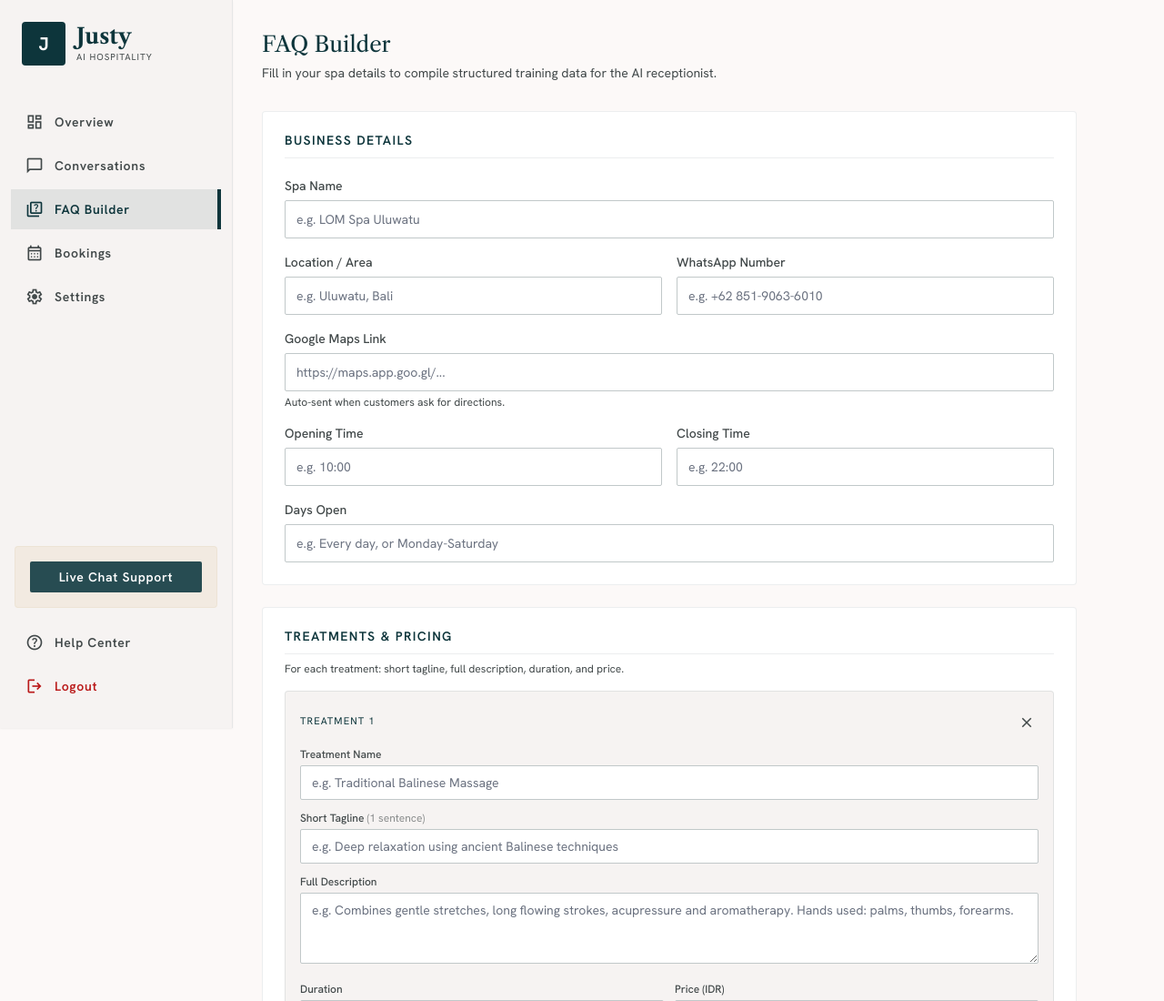
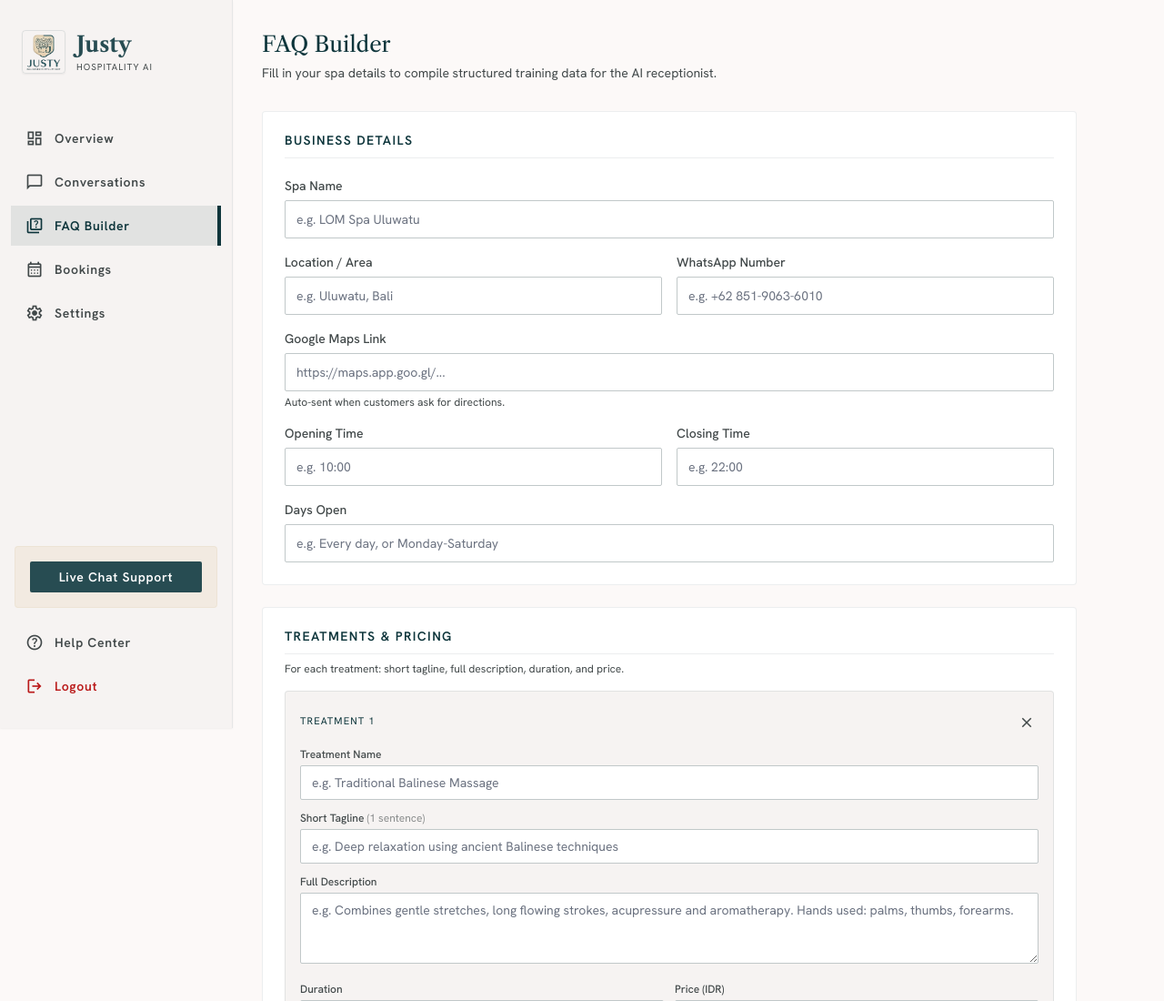
Before and after one commit to JustyBali/JustyBali.github.io, a website: page dashboard/faq.html in a window 1280 px wide. Shown: the top 1100 px of the page at 91% size. Drawn offline with nearby package versions, Linux system fonts and the light colour scheme.

Commit message:
Add responsive layout + hamburger menu + logo update

```diff
--- a/dashboard/faq.html
+++ b/dashboard/faq.html
@@ -52,13 +52,17 @@ input:focus,textarea:focus{outline:none;border-color:#0d353b;box-shadow:0 0 0 3p
 <body class="font-body-md text-body-md overflow-x-hidden">
 
 <aside class="fixed left-0 top-0 h-full flex flex-col border-r border-outline-variant/30 bg-surface-container-low w-64 shadow-sm z-50">
-  <div class="p-6 flex items-center gap-3">
-    <div class="w-12 h-12 bg-primary rounded-lg flex items-center justify-center text-white font-bold text-xl">J</div>
+  <div class="px-6 py-8">
+  <div class="flex items-center gap-3">
+    <div class="w-12 h-12 rounded-lg overflow-hidden border border-primary/10 shadow-sm">
+      <img alt="Justy Logo" class="w-full h-full object-cover" src="https://justybali.github.io/justylogo.png"/>
+    </div>
     <div>
-      <h1 class="text-headline-sm font-headline-md font-bold text-primary leading-tight">Justy</h1>
-      <p class="font-label-md text-[10px] uppercase tracking-widest text-on-surface-variant">AI Hospitality</p>
+      <h1 class="text-headline-sm font-headline-md font-bold text-primary-container">Justy</h1>
+      <p class="font-label-md text-[10px] uppercase tracking-widest text-on-surface-variant">Hospitality AI</p>
     </div>
   </div>
+</div>
   <nav class="flex-1 mt-4 px-3 space-y-1">
     <a class="flex items-center gap-3 px-4 py-3 text-on-surface-variant hover:text-primary hover:bg-surface-container-highest transition-all" href="overview.html"><span class="material-symbols-outlined text-[20px]">dashboard</span><span class="font-label-md text-label-md">Overview</span></a>
     <a class="flex items-center gap-3 px-4 py-3 text-on-surface-variant hover:text-primary hover:bg-surface-container-highest transition-all" href="chat.html"><span class="material-symbols-outlined text-[20px]">chat_bubble</span><span class="font-label-md text-label-md">Conversations</span></a>
```
